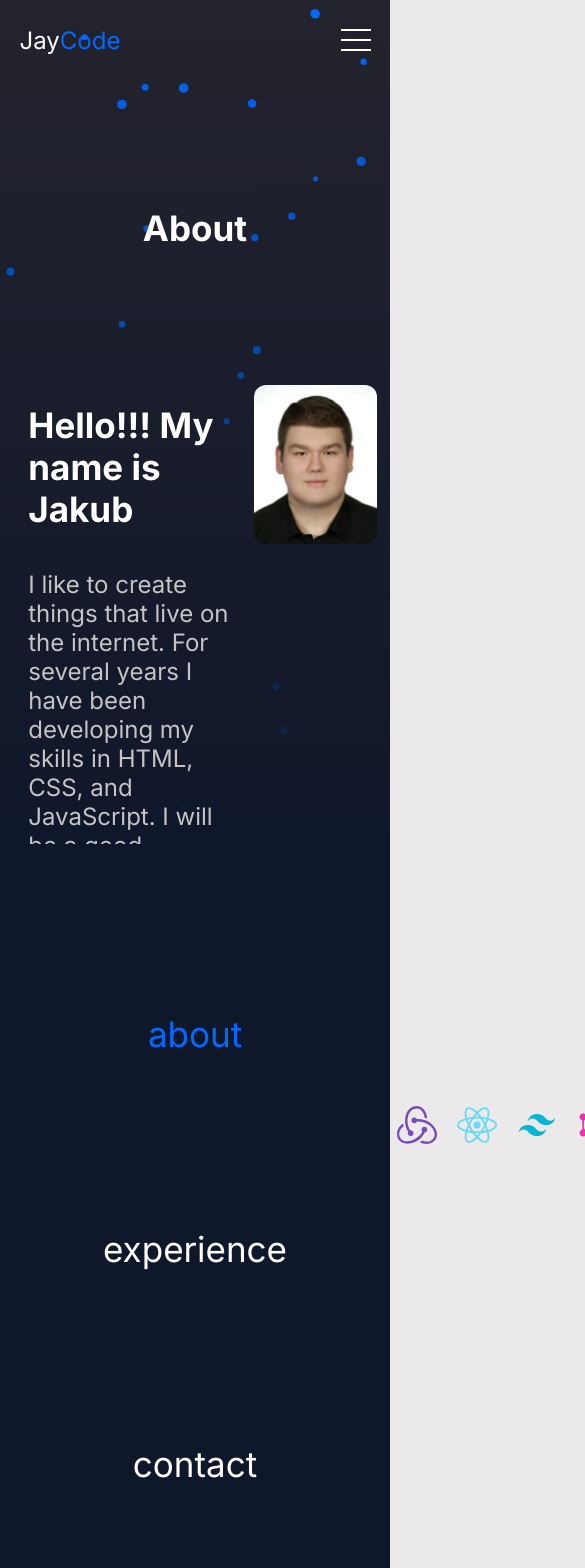
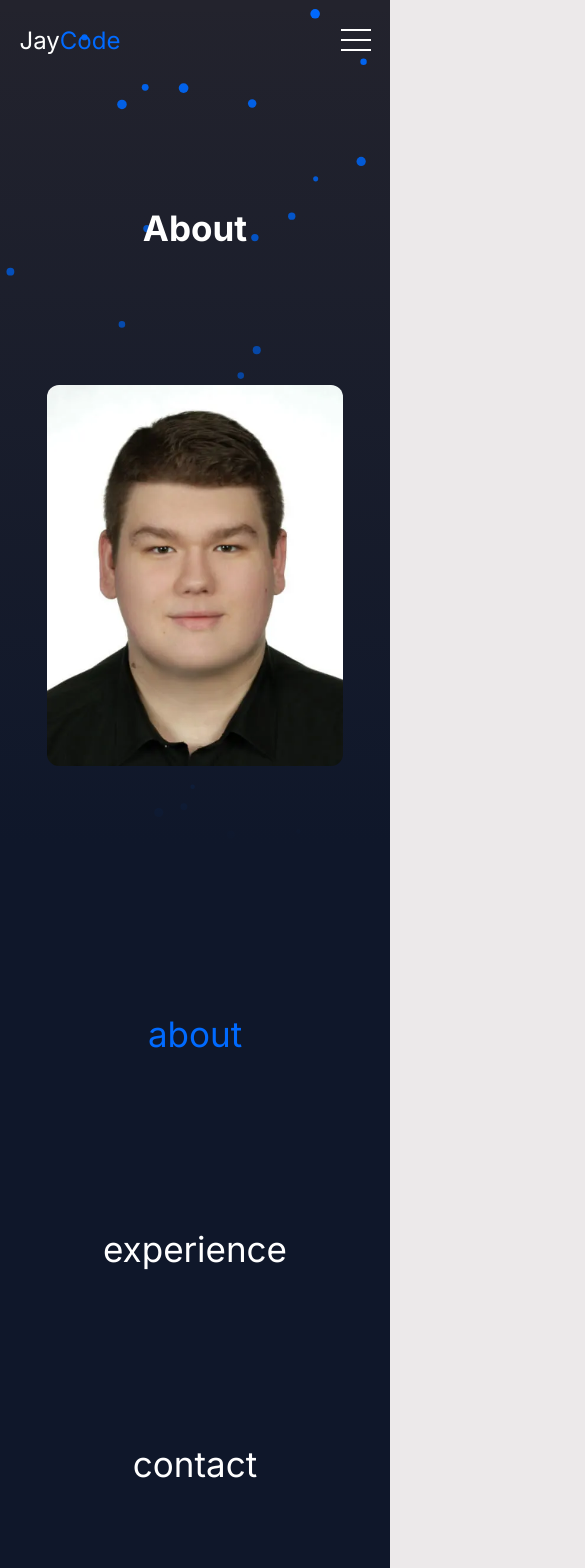
Before and after one commit to JayCodeGitHub/jaycode.pl, a Next.js app: page /about in a window 390 px wide. Shown: the top 1568 px of the page, 585 px wide, since content can reach past the window. Before the commit the page ends 1343 px from the top, so only its background shows below. Built offline with nearby package versions, Linux system fonts and the light colour scheme.

Commit message:
Styled about section for Mobile

```diff
--- a/src/components/aboutSection/aboutSection.styles.ts
+++ b/src/components/aboutSection/aboutSection.styles.ts
@@ -11,16 +11,25 @@ export const StyledOuterWrapper = styled.section`
 
 export const StyledWrapper = styled.div`
     display: flex;
-    flex-direction: row;
+    flex-direction: column-reverse;
     width: 100%;
+    gap: 10rem;
+    margin-bottom: 5rem;
+    ${({ theme }) => theme.mq.desktop} {
+        flex-direction: row;
+        gap: 0;
+    }
 `
 
 export const StyledDescriptionsWrapper = styled.div`
-    padding: 5%;
-    width: 65%;
-    gap: 4rem;
     display: flex;
     flex-direction: column;
+    width: 100%;
+    gap: 4rem;
+    padding: 5%;
+    ${({ theme }) => theme.mq.desktop} {
+        width: 65%;
+    }
 `
 
 export const StyledTitle = styled.h2`
@@ -38,34 +47,60 @@ export const StyledLinksWrapper = styled.span`
 `
 
 export const StyledTechnologiesWrapper = styled.ul`
+    display: flex;
+    flex-wrap: wrap;
+    justify-content: center;
+    align-items: center;
     color: ${({ theme }) => theme.white};
+    width: 100%;
+    height: auto;
+    gap: 5rem;
     list-style: none;
-    display: flex;
-    justify-content: flex-start;
-    align-items: center;
-    gap: 2rem;
     h3 {
+        text-align: center;
+        width: 100%;
         font-size: ${({ theme }) => theme.font.size.s};
-        padding-right: 2rem;
-        margin-right: 2rem;
-        border-right: solid 2px ${({ theme }) => theme.grey};
+        padding-bottom: 1.8rem;
+        margin-bottom: 1.8rem;
+        border-bottom: solid 2px ${({ theme }) => theme.grey};
+    }
+    ${({ theme }) => theme.mq.desktop} {
+        justify-content: flex-start;
+        gap: 1.8rem;
+        h3 {
+            width: auto;
+            border-bottom: 0;
+            margin-bottom: 0;
+            padding-bottom: 0;
+            padding-right: 1.8rem;
+            margin-right: 1.8rem;
+            border-right: solid 2px ${({ theme }) => theme.grey};
+        }
     }
 `
 
 export const StyledTechnology = styled.img`
-    color: ${({ theme }) => theme.primary};
     width: 4rem;
     height: 4rem;
+    color: ${({ theme }) => theme.primary};
 `
 
 export const StyledImageWrapper = styled.div`
-    width: 35%;
+    ${({ theme }) => theme.mq.desktop} {
+        width: 35%;
+    }
+    width: 100%;
 `
 
 export const StyledImage = styled(Image)`
-    width: 95%;
+    width: 80%;
     height: auto;
-    margin: 0 2.5%;
+    margin: 0 10%;
     object-fit: contain;
     border-radius: 1.2rem;
+    ${({ theme }) => theme.mq.desktop} {
+        width: 90%;
+        height: auto;
+        margin: 0 5%;
+    }
 `
```
